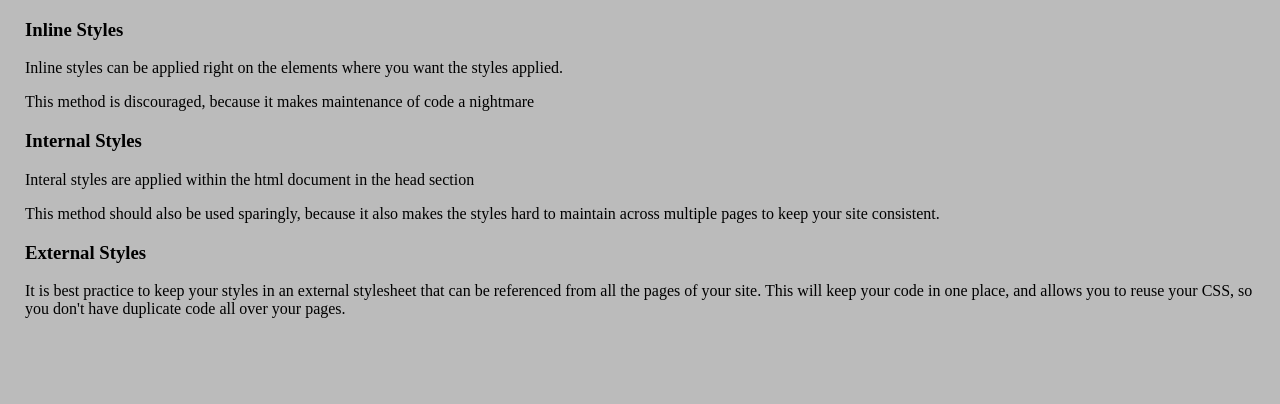
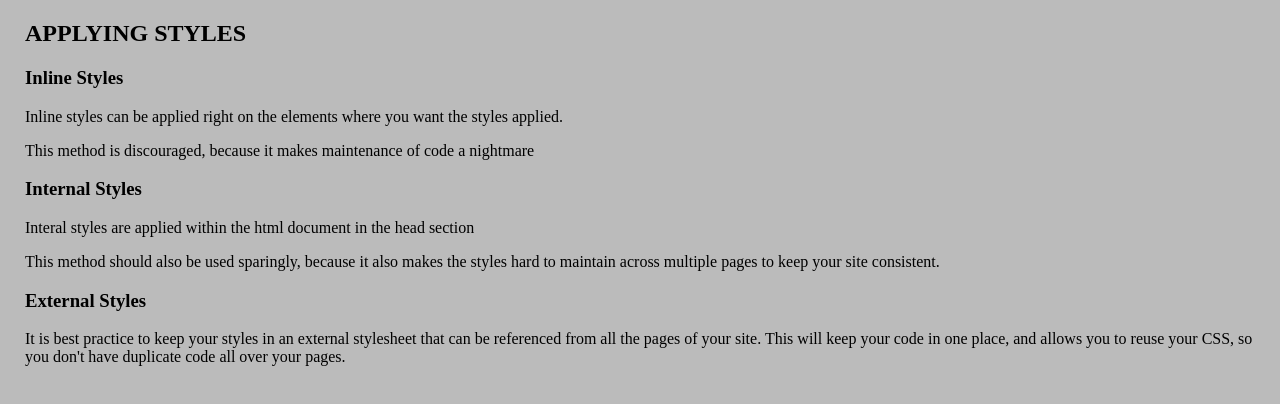
Before and after one commit to omermustafa/html_css, a plain HTML site: page index.html in a window 1280 px wide. Drawn offline with Linux system fonts and the light colour scheme.

Commit message:
Second commit, understanding basics of add, commit and push for git

```diff
--- a/index.html
+++ b/index.html
@@ -10,6 +10,7 @@
 </head>
 <body>
     <section>
+        <h1>APPLYING STYLES</h1>
         <h3>Inline Styles</h3>
         <p>
         <p> Inline styles can be applied right on the elements where you want the styles applied. </p>
```
